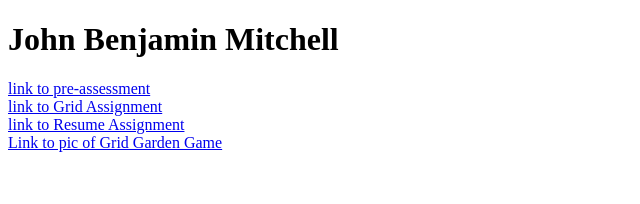
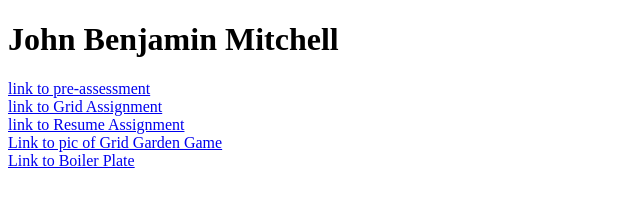
Before and after one commit to jbmitchell1/ifsc-3342, a plain HTML site: page index.html in a window 1280 px wide. Shown: the whole page, without its empty margins (0-640 px from the left). Drawn offline with Linux system fonts and the light colour scheme.

Commit message:
trying to make boiler plate work. Link not working. Origionally got error message when cloning it in.

```diff
--- a/index.html
+++ b/index.html
@@ -11,5 +11,8 @@
 <a href="resume.html">link to Resume Assignment</a>
 <br>
 <a href="Grid Garden pic.png">Link to pic of Grid Garden Game</a>
+<br>
+<a href="resume/dist/index.html">Link to Boiler Plate</a>
+
 </body>
 </html>
```
